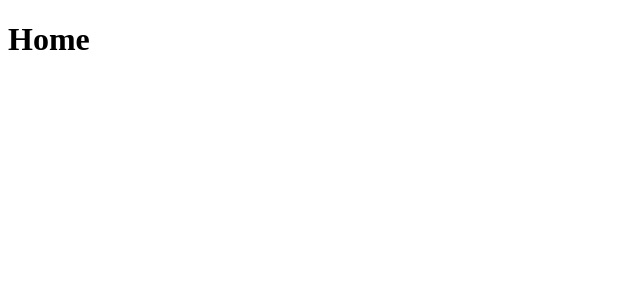
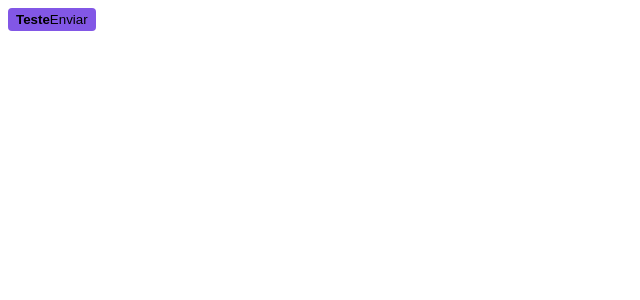
Before and after one commit to jthanlopes/ignite-shop, a Next.js app: page / in a window 1280 px wide. Shown: the top 300 px of the page, without its empty margins (0-640 px from the left). Built offline with nearby package versions, Linux system fonts and the light colour scheme.

Commit message:
feat: configurando Stitches

```diff
--- a/package.json
+++ b/package.json
@@ -10,6 +10,7 @@
   },
   "dependencies": {
     "@next/font": "13.1.5",
+    "@stitches/react": "^1.2.8",
     "@types/node": "18.11.18",
     "@types/react": "18.0.27",
     "@types/react-dom": "18.0.10",
--- a/src/pages/_document.tsx
+++ b/src/pages/_document.tsx
@@ -1,3 +1,4 @@
+import { getCssText } from '@/styles'
 import { Html, Head, Main, NextScript } from 'next/document'
 
 export default function Document() {
@@ -7,6 +8,8 @@
         <link rel="preconnect" href="https://fonts.googleapis.com" />
         <link rel="preconnect" href="https://fonts.gstatic.com" crossOrigin="anonymous" />
         <link href="https://fonts.googleapis.com/css2?family=Roboto:wght@400;700&display=swap" rel="stylesheet" />
+
+        <style id="stitches" dangerouslySetInnerHTML={{ __html: getCssText() }}/>
       </Head>
       <body>
         <Main />
--- a/src/pages/index.tsx
+++ b/src/pages/index.tsx
@@ -1,5 +1,25 @@
+import { styled } from "@/styles"
+
+const Button = styled('button', {
+  backgroundColor: '$rocketseat',
+  borderRadius: 4,
+  border: 0,
+  padding: '4px 8px',
+
+  span: {
+    fontWeight: 'bold'
+  },
+
+  '&:hover': {
+    filter: 'brightness(0.8)'
+  },
+});
+
 export default function Home() {
   return (
-    <h1>Home</h1>
+    <Button>
+      <span>Teste</span>
+      Enviar
+    </Button>
   )
 }
--- /dev/null
+++ b/src/styles/index.ts
@@ -0,0 +1,17 @@
+import { createStitches } from "@stitches/react";
+
+export const {
+  config,
+  styled,
+  globalCss,
+  keyframes,
+  getCssText,
+  theme,
+  createTheme
+} = createStitches({
+  theme: {
+    colors: {
+      rocketseat: '#8257e6'
+    }
+  }
+});
```
Also changed, not shown: 1 other file (tests, documents, lock files or other folders).
